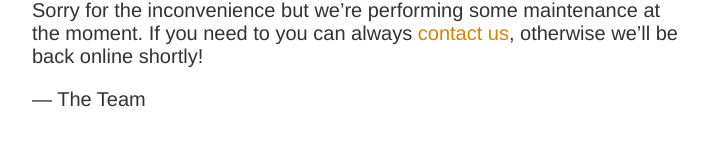
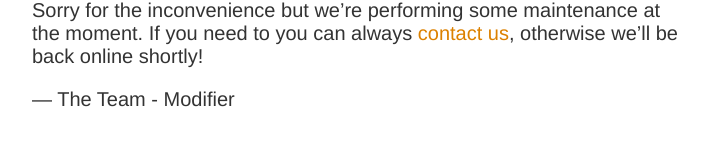
Before and after one commit to lysacor/udemy_index, a plain HTML site: page index.html in a window 1280 px wide. Shown: the part 300-446 px from the top of the page, without its empty margins (283-991 px from the left). Drawn offline with Linux system fonts and the light colour scheme.

Commit message:
Update index.html

```diff
--- a/index.html
+++ b/index.html
@@ -13,6 +13,6 @@
     <h1>We&rsquo;ll be back soon!</h1>
     <div>
         <p>Sorry for the inconvenience but we&rsquo;re performing some maintenance at the moment. If you need to you can always <a href="mailto:#">contact us</a>, otherwise we&rsquo;ll be back online shortly!</p>
-        <p>&mdash; The Team</p>
+        <p>&mdash; The Team - Modifier</p>
     </div>
 </article>
```
